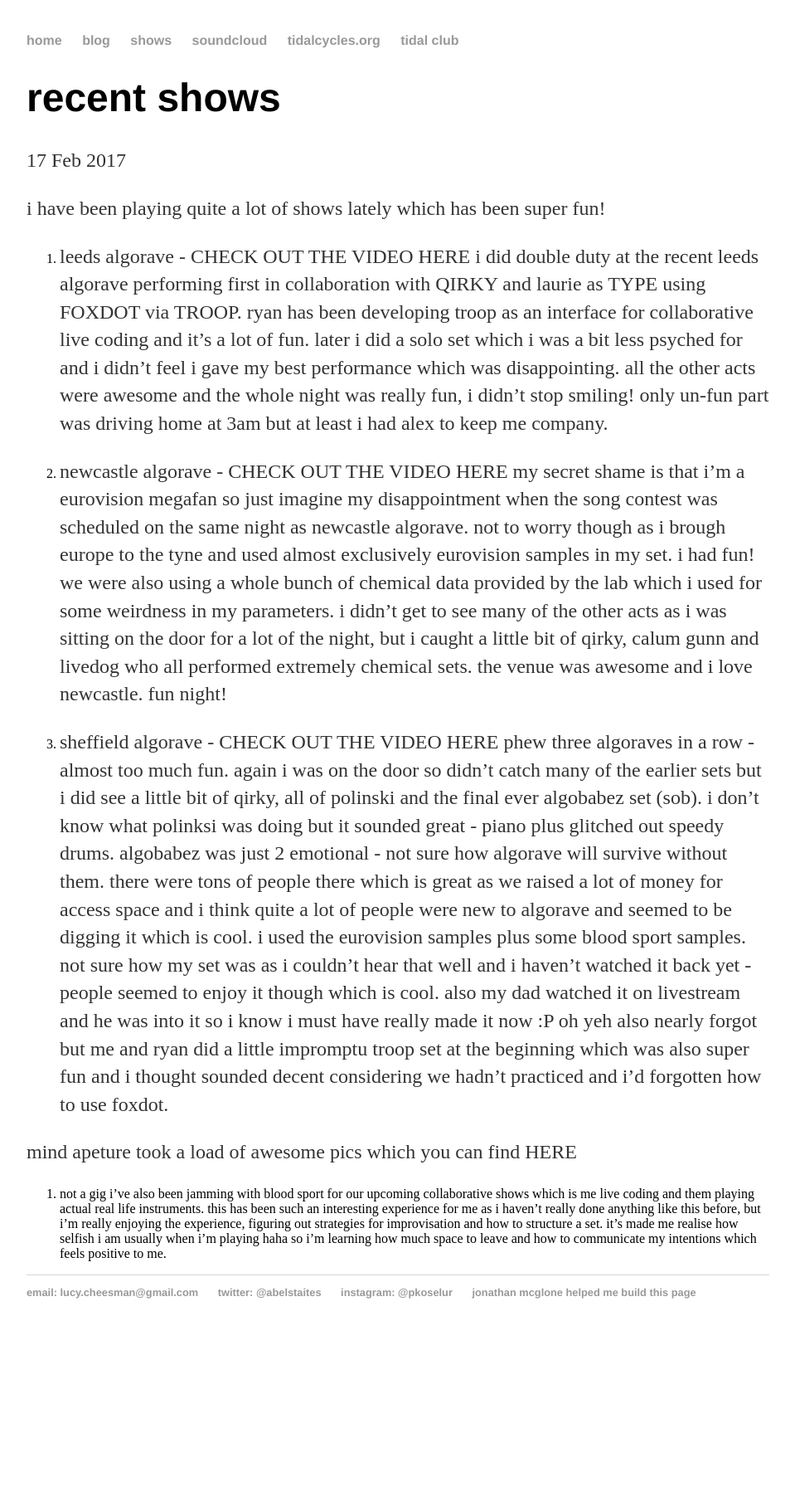
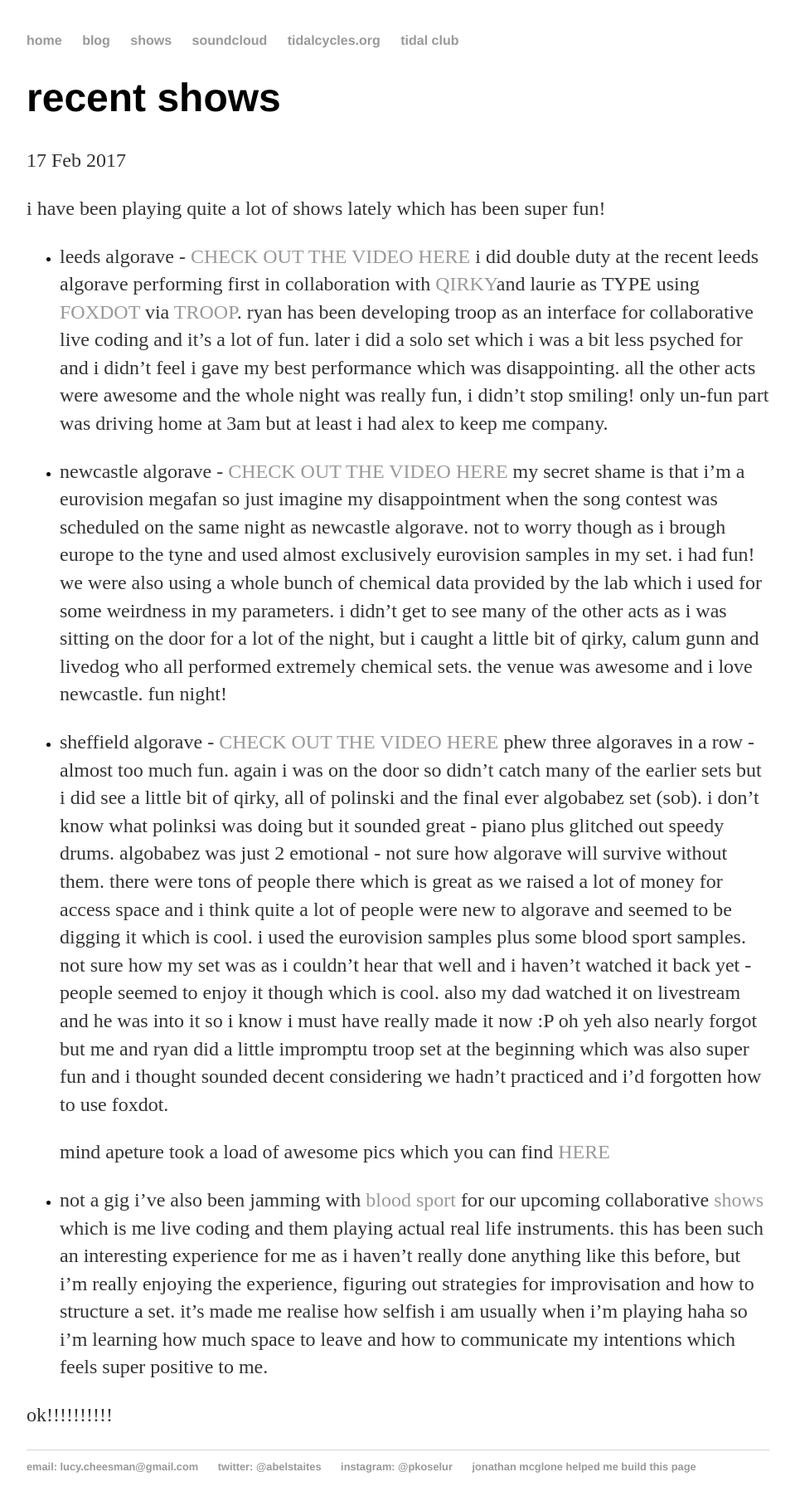
Before and after one commit to heavy-lifting/heavy-lifting.github.io, a Jekyll site: the page built from _posts/2017-05-22-recent-shows.md, in a window 1280 px wide. Shown: the whole page at 83% size, without its empty margins (160-1119 px from the left). Built offline with Jekyll 4.4.1, drawn with Linux system fonts in a browser that asks for light colours; before the commit the page ends 1605 px from its top, so only the background shows below that.

Commit message:
Update 2017-05-22-recent-shows.md

```diff
--- a/_posts/2017-05-22-recent-shows.md
+++ b/_posts/2017-05-22-recent-shows.md
@@ -6,16 +6,18 @@ date: 2017-02-17
 
 i have been playing quite a lot of shows lately which has been super fun!
 
-1. leeds algorave - CHECK OUT THE VIDEO HERE
-i did double duty at the recent leeds algorave performing first in collaboration with QIRKY and laurie as TYPE using FOXDOT via TROOP.  ryan has been developing troop as an interface for collaborative live coding and it's a lot of fun.  later i did a solo set which i was a bit less psyched for and i didn't feel i gave my best performance which was disappointing.  all the other acts were awesome and the whole night was really fun, i didn't stop smiling!  only un-fun part was driving home at 3am but at least i had alex to keep me company.
+* leeds algorave - [CHECK OUT THE VIDEO HERE](https://www.youtube.com/watch?v=7dKn22kTW50)
+   i did double duty at the recent leeds algorave performing first in collaboration with [QIRKY](   )and laurie as TYPE using [FOXDOT](   ) via [TROOP](  ).  ryan has been developing troop as an interface for collaborative live coding and it's a lot of fun.  later i did a solo set which i was a bit less psyched for and i didn't feel i gave my best performance which was disappointing.  all the other acts were awesome and the whole night was really fun, i didn't stop smiling!  only un-fun part was driving home at 3am but at least i had alex to keep me company.
 
-2. newcastle algorave - CHECK OUT THE VIDEO HERE
-my secret shame is that i'm a eurovision megafan so just imagine my disappointment when the song contest was scheduled on the same night as newcastle algorave.  not to worry though as i brough europe to the tyne and used almost exclusively eurovision samples in my set.  i had fun!  we were also using a whole bunch of chemical data provided by the lab which i used for some weirdness in my parameters.  i didn't get to see many of the other acts as i was sitting on the door for a lot of the night, but i caught a little bit of qirky, calum gunn and livedog who all performed extremely chemical sets. the venue was awesome and i love newcastle.  fun night!
+* newcastle algorave - [CHECK OUT THE VIDEO HERE](https://www.youtube.com/watch?v=9Z1FFZviBnQ)
+   my secret shame is that i'm a eurovision megafan so just imagine my disappointment when the song contest was scheduled on the same night as newcastle algorave.  not to worry though as i brough europe to the tyne and used almost exclusively eurovision samples in my set.  i had fun!  we were also using a whole bunch of chemical data provided by the lab which i used for some weirdness in my parameters.  i didn't get to see many of the other acts as i was sitting on the door for a lot of the night, but i caught a little bit of qirky, calum gunn and livedog who all performed extremely chemical sets. the venue was awesome and i love newcastle.  fun night!
 
-3. sheffield algorave - CHECK OUT THE VIDEO HERE
-phew three algoraves in a row - almost too much fun.  again i was on the door so didn't catch many of the earlier sets but i did see a little bit of qirky, all of polinski and the final ever algobabez set (sob).  i don't know what polinksi was doing but it sounded great - piano plus glitched out speedy drums.  algobabez was just 2 emotional - not sure how algorave will survive without them.  there were tons of people there which is great as we raised a lot of money for access space and i think quite a lot of people were new to algorave and seemed to be digging it which is cool.  i used the eurovision samples plus some blood sport samples.  not sure how my set was as i couldn't hear that well and i haven't watched it back yet - people seemed to enjoy it though which is cool.  also my dad watched it on livestream and he was into it so i know i must have really made it now :P  oh yeh also nearly forgot but me and ryan did a little impromptu troop set at the beginning which was also super fun and i thought sounded decent considering we hadn't practiced and i'd forgotten how to use foxdot.
+* sheffield algorave - [CHECK OUT THE VIDEO HERE](https://www.youtube.com/watch?v=OY0b4BCmD2c)
+   phew three algoraves in a row - almost too much fun.  again i was on the door so didn't catch many of the earlier sets but i did see a little bit of qirky, all of polinski and the final ever algobabez set (sob).  i don't know what polinksi was doing but it sounded great - piano plus glitched out speedy drums.  algobabez was just 2 emotional - not sure how algorave will survive without them.  there were tons of people there which is great as we raised a lot of money for access space and i think quite a lot of people were new to algorave and seemed to be digging it which is cool.  i used the eurovision samples plus some blood sport samples.  not sure how my set was as i couldn't hear that well and i haven't watched it back yet - people seemed to enjoy it though which is cool.  also my dad watched it on livestream and he was into it so i know i must have really made it now :P  oh yeh also nearly forgot but me and ryan did a little impromptu troop set at the beginning which was also super fun and i thought sounded decent considering we hadn't practiced and i'd forgotten how to use foxdot.
 
-mind apeture took a load of awesome pics which you can find HERE
+   mind apeture took a load of awesome pics which you can find [HERE](  )
 
-4. not a gig
-i've also been jamming with blood sport for our upcoming collaborative shows which is me live coding and them playing actual real life instruments.  this has been such an interesting experience for me as i haven't really done anything like this before, but i'm really enjoying the experience, figuring out strategies for improvisation and how to structure a set.  it's made me realise how selfish i am usually when i'm playing haha so i'm learning how much space to leave and how to communicate my intentions which feels positive to me.
+* not a gig
+   i've also been jamming with [blood sport](  ) for our upcoming collaborative [shows](   ) which is me live coding and them playing actual real life instruments.  this has been such an interesting experience for me as i haven't really done anything like this before, but i'm really enjoying the experience, figuring out strategies for improvisation and how to structure a set.  it's made me realise how selfish i am usually when i'm playing haha so i'm learning how much space to leave and how to communicate my intentions which feels super positive to me.
+
+ok!!!!!!!!!!
```
